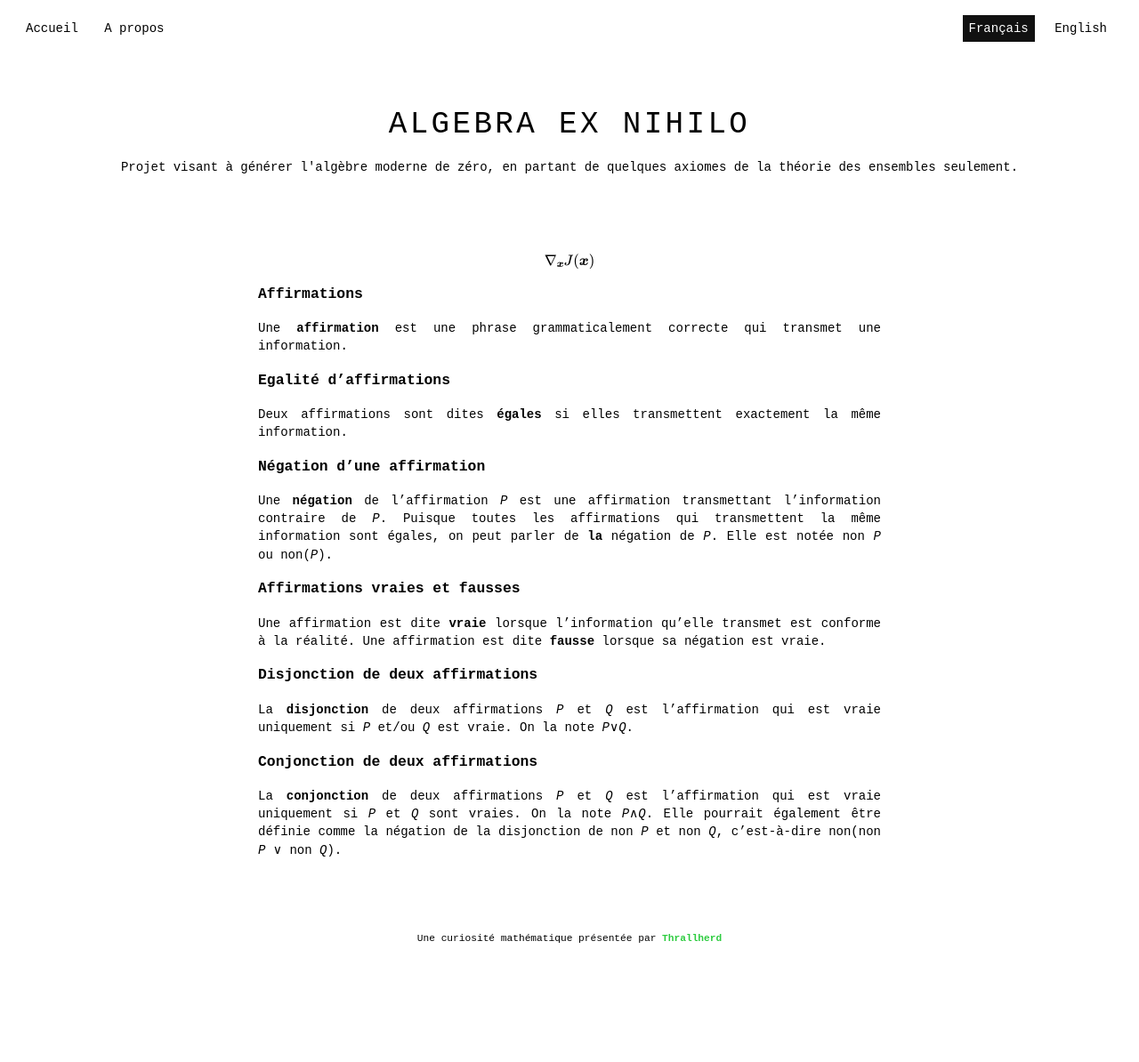
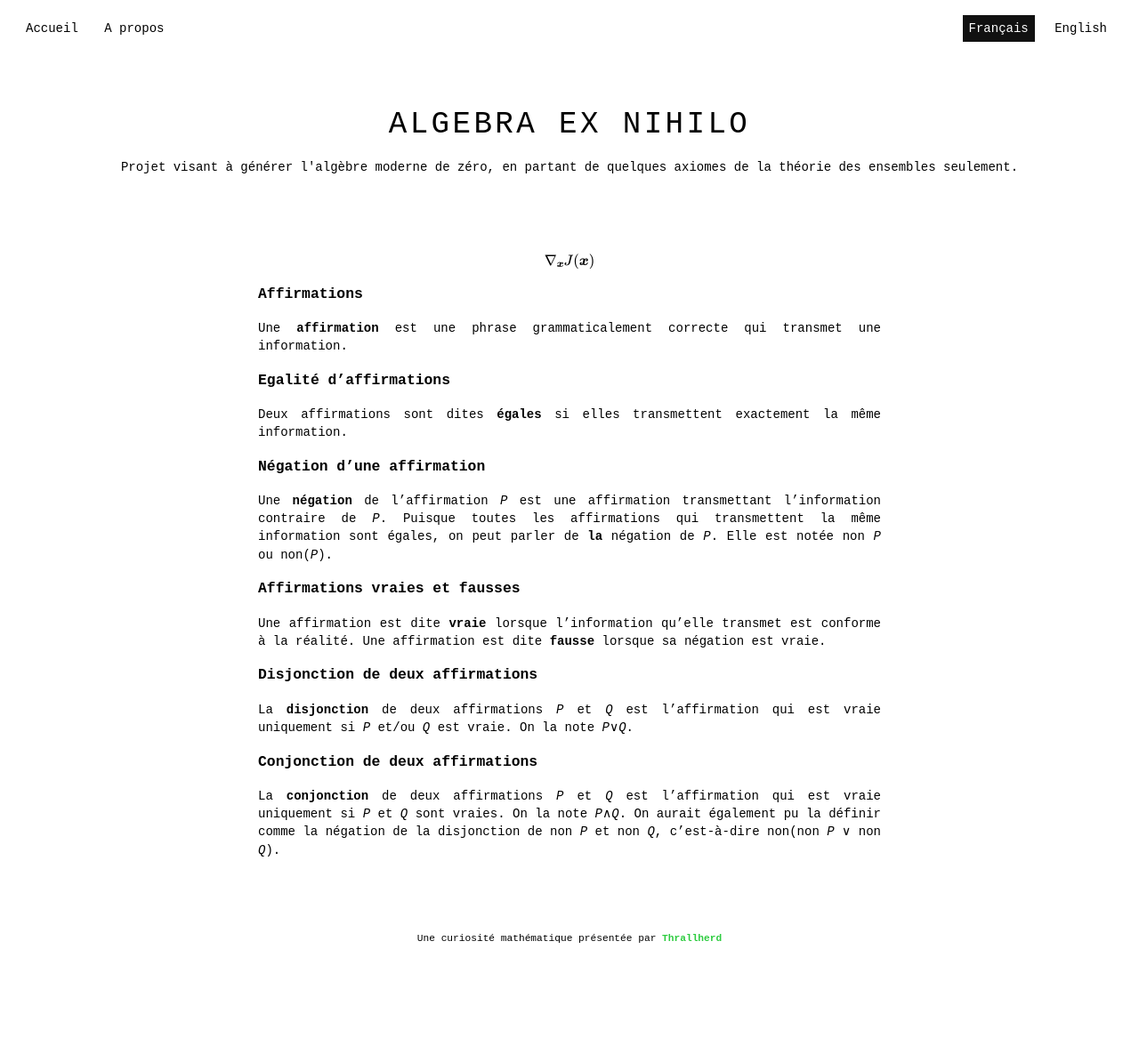
Before and after one commit to Thrallherd/AlgebraExNihilo, a Jekyll site: the page built from basic_def.md, in a window 1280 px wide. Shown: the whole page at 89% size. Built offline with Jekyll 4.4.1, drawn with Linux system fonts in a browser that asks for light colours; formulas are drawn with MathJax 3.

Commit message:
Update basic_def.md

```diff
--- a/basic_def.md
+++ b/basic_def.md
@@ -25,4 +25,4 @@ Une affirmation est dite **vraie** lorsque l'information qu'elle transmet est co
 La **disjonction** de deux affirmations _P_ et _Q_ est l'affirmation qui est vraie uniquement si _P_ et/ou _Q_ est vraie. On la note _P_&#8744;_Q_.
 
 ### Conjonction de deux affirmations
-La **conjonction** de deux affirmations _P_ et _Q_ est l'affirmation qui est vraie uniquement si _P_ et _Q_ sont vraies. On la note _P_&#8743;_Q_. Elle pourrait également être définie comme la négation de la disjonction de non _P_ et non _Q_, c'est-à-dire non(non _P_ &#8744; non _Q_).
+La **conjonction** de deux affirmations _P_ et _Q_ est l'affirmation qui est vraie uniquement si _P_ et _Q_ sont vraies. On la note _P_&#8743;_Q_. On aurait également pu la définir comme la négation de la disjonction de non _P_ et non _Q_, c'est-à-dire non(non _P_ &#8744; non _Q_).
```
